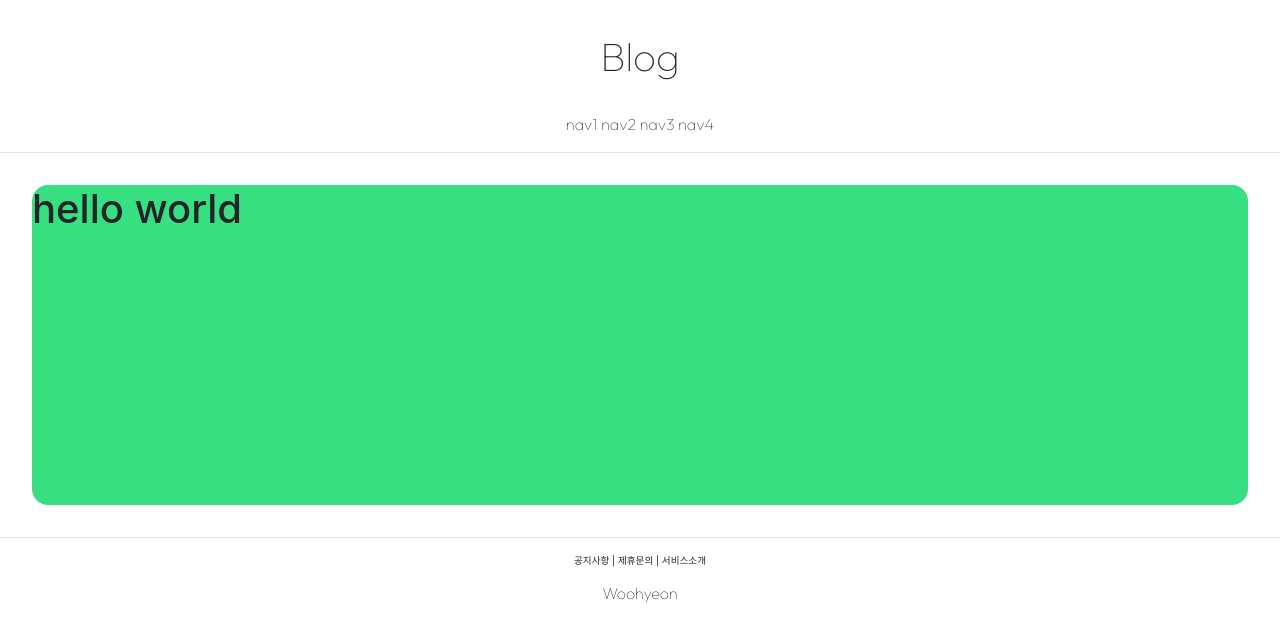
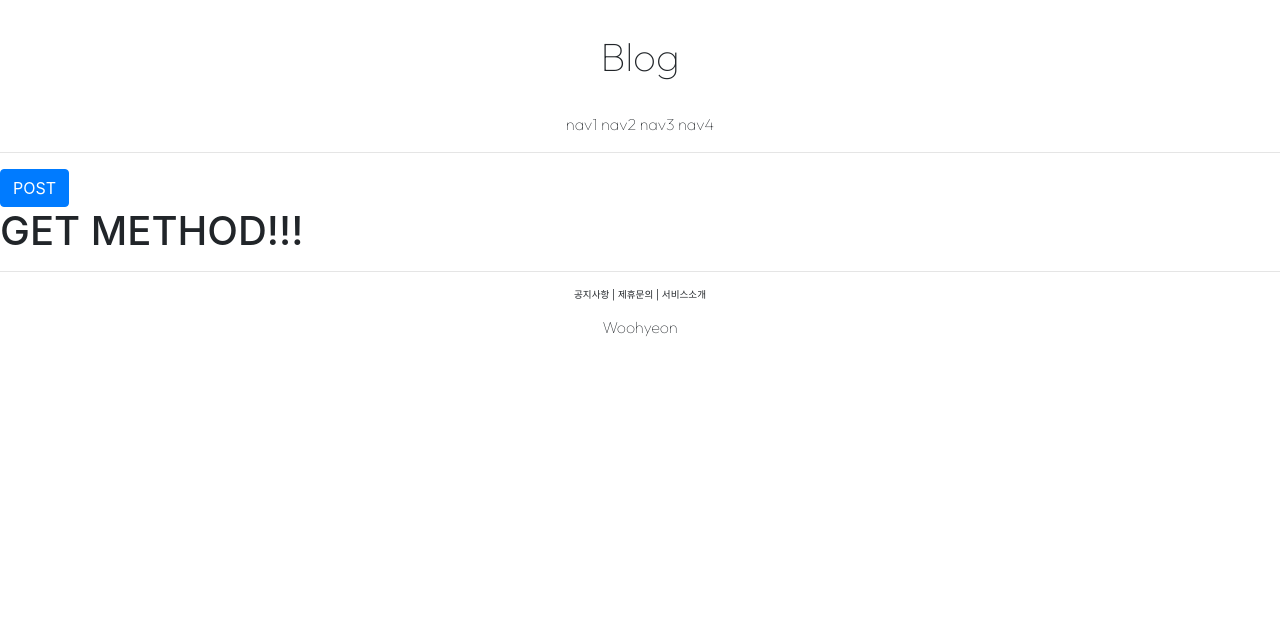
Before and after one commit to woohaen88/django-pinterest, a Django app: page /account/hello_world/ in a window 1280 px wide. Shown: the top 641 px of the page. Run offline with Django 3.2, Linux system fonts and the light colour scheme.

Commit message:
GET, POST 분리

```diff
--- a/accountapp/templates/accountapp/hello_world.html
+++ b/accountapp/templates/accountapp/hello_world.html
@@ -1,7 +1,14 @@
 {% extends 'base.html' %}
 
 {% block content %}
-<div style="height: 20rem; background-color: #38df81; border-radius: 1rem; margin: 2rem;">
-<h1>hello world</h1>
+<div>
+    <form action="/account/hello_world/" method="post">
+        {% csrf_token %}
+        <input type="submit" class="btn btn-primary" value="POST">
+    </form>
+
+    <h1>
+        {{text}}
+    </h1>
 </div>
 {% endblock %}
--- a/accountapp/views.py
+++ b/accountapp/views.py
@@ -3,4 +3,10 @@ from django.http import HttpResponse
 
 # Create your views here.
 def hello_world(request):
-    return render(request, 'accountapp/hello_world.html')
+
+    if request.method == "POST":
+        return render(request, 'accountapp/hello_world.html', context={'text' : 'POST METHOD!!!'})
+    # return render(request, 'accountapp/hello_world.html')
+
+    else:
+        return render(request, 'accountapp/hello_world.html', context={'text' : 'GET METHOD!!!'})
```
